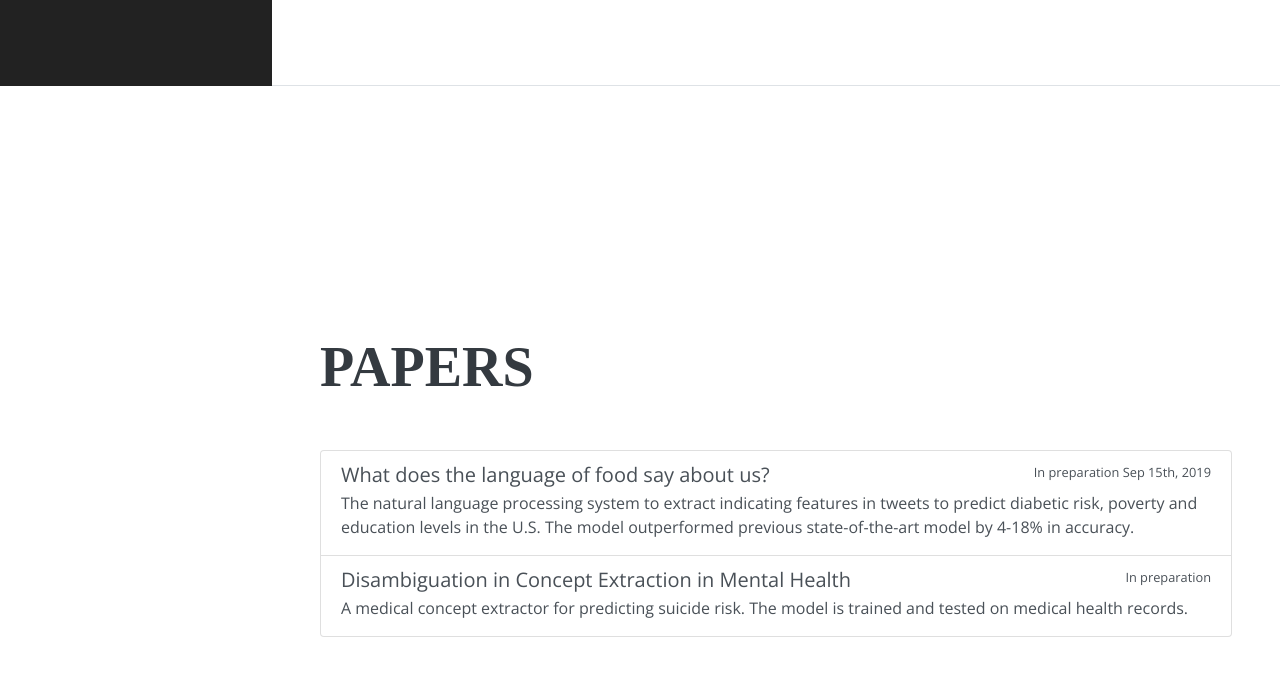
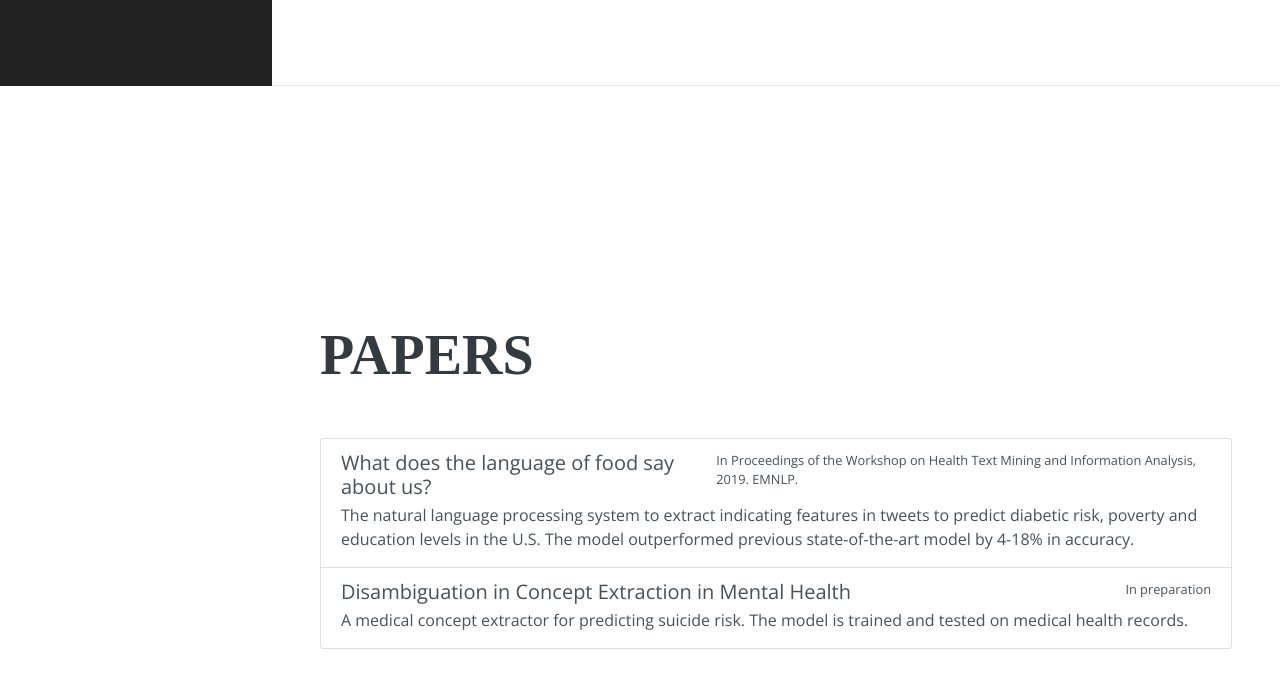
Before and after one commit to phamhieu2k4/somethingtoshowoff, a plain HTML site: page index.html in a window 1280 px wide. Shown: the part 714-1402 px from the top of the page. Drawn offline with nearby package versions, Linux system fonts and the light colour scheme; a web font is replaced by a local one.

Commit message:
Update index.html
Updated accepted papers

```diff
--- a/index.html
+++ b/index.html
@@ -139,7 +139,7 @@
             <a data-toggle="tooltip" title="View Article" href="" class="list-group-item list-group-item-action flex-column align-items-start">
               <div class="d-flex w-100 justify-content-between">
                 <h5 class="mb-1">What does the language of food say about us?</h5>
-                <small>In preparation Sep 15th, 2019</small>
+                <small>In Proceedings of the Workshop on Health Text Mining and Information Analysis, 2019. EMNLP.</small>
               </div>
               <p class="mb-1">The natural language processing system to extract indicating features in tweets to predict diabetic risk, poverty and education levels in the U.S. The model outperformed previous state-of-the-art model by 4-18% in accuracy.</p>
             </a>
```
